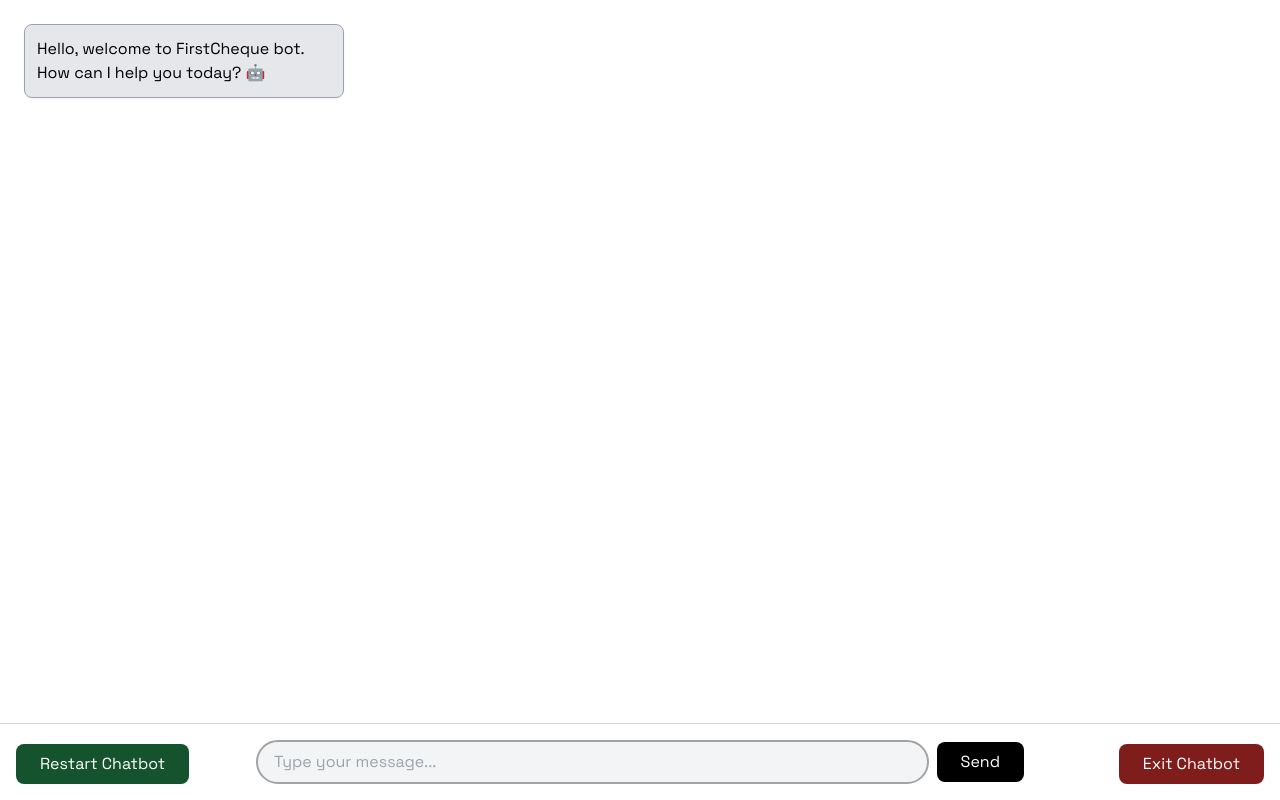
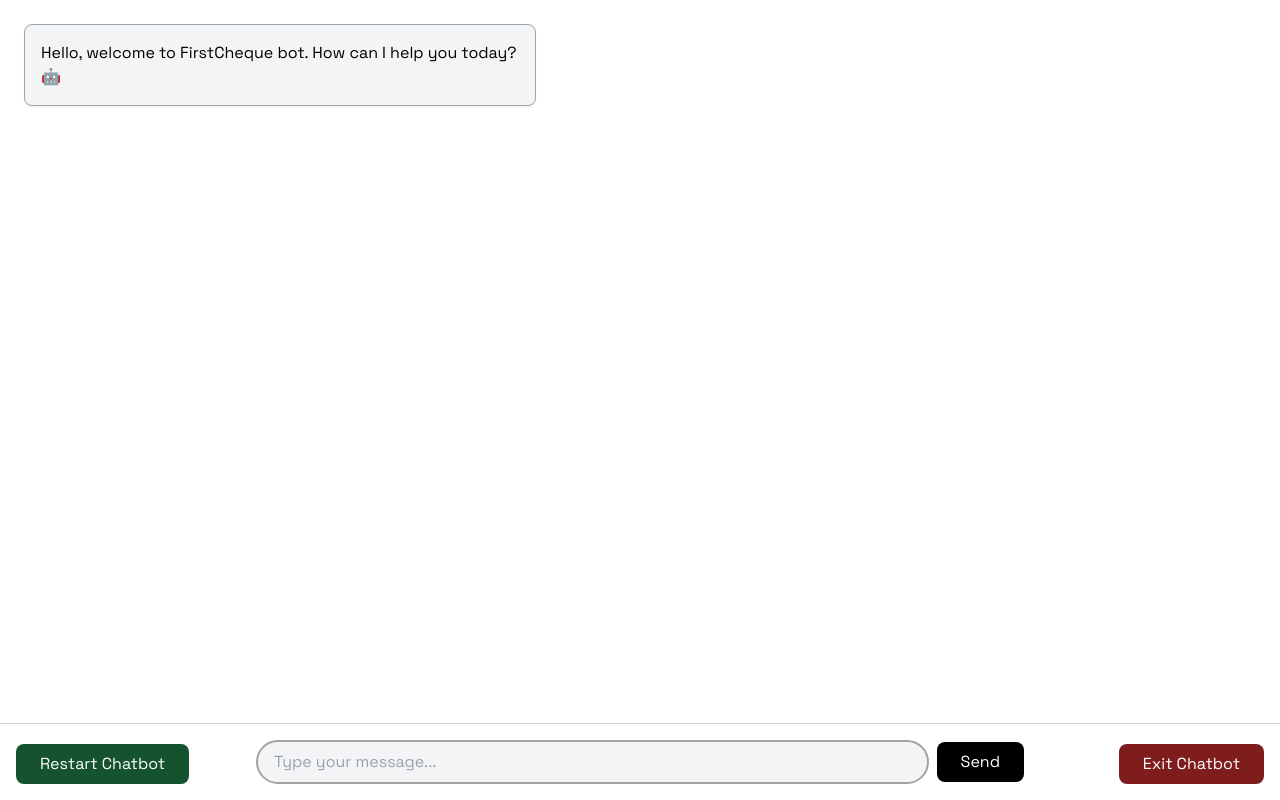
Before and after one commit to schnell-sih/firstcheque, a Next.js app: page /chatbot in a window 1280 px wide. Built offline with nearby package versions, Linux system fonts and the light colour scheme.

Commit message:
refactor: improve message ui

```diff
--- a/src/components/Message.tsx
+++ b/src/components/Message.tsx
@@ -9,12 +9,11 @@
       <div
         className={`border ${
           isUser
-            ? "bg-gray-300 text-black border-gray-800"
-            : "bg-gray-200 text-black border-gray-400"
-        } p-3 rounded-lg max-w-xs shadow-sm`}
-      >
-        {text}
-      </div>
+            ? "bg-gray-200 text-black border-gray-800"
+            : "bg-gray-100 text-black border-gray-400"
+        } p-4 rounded-lg max-w-lg shadow-sm`}
+        dangerouslySetInnerHTML={{ __html: text }}
+      ></div>
     </div>
   );
 };
```
